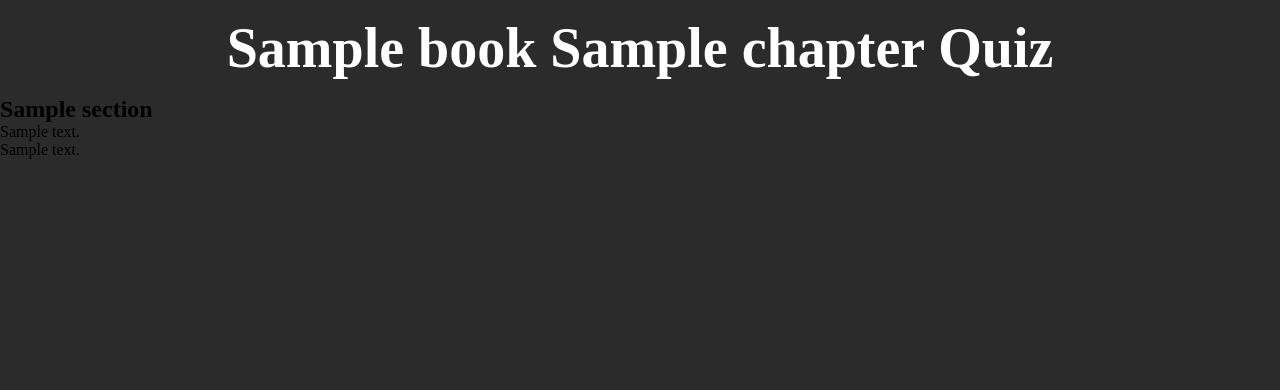
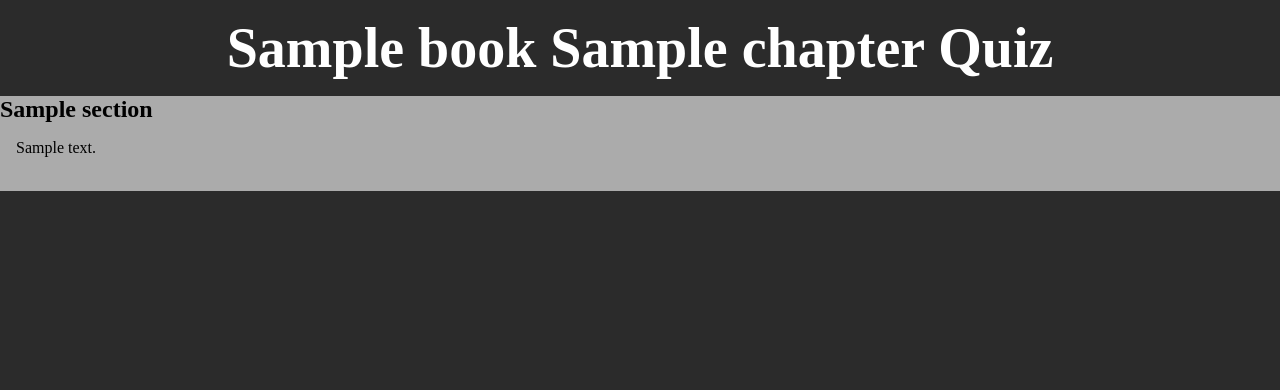
Before and after one commit to david22573/bible-quizzer, a FastAPI app: template templates/study/quiz.html in a window 1280 px wide. Shown: the part 58-448 px from the top of the page. Run offline with FastAPI, Linux system fonts and the light colour scheme; the template is opened without the code that fills it: most values are stand-ins (such as "Sample title", 1, 10 or a date in 2020).

Commit message:
go back to old quiz gen template

```diff
--- a/app/utils/data.py
+++ b/app/utils/data.py
@@ -90,7 +90,7 @@ def get_books():
 
 def get_quiz(book, chapter):
     try:
-        quiz_path = f"./data/{book}/{book.lower()}-{chapter}.json"
+        quiz_path = f"./data/quizzes/{book}/{book.lower()}-{chapter}.json"
         with open(quiz_path) as jf:
             return json.load(jf)
     except FileNotFoundError:
--- a/quiz_gen.py
+++ b/quiz_gen.py
@@ -9,7 +9,7 @@ class QuizGenerator:
         self.book = book
         self.chapter = chapter
 
-        with open("./data/new_quiz_template.json") as f:
+        with open("./data/quiz-template.json") as f:
             self.outline = json.load(f)
 
     def set_instructions(self):
@@ -27,7 +27,7 @@ class QuizGenerator:
         self.write_json(data)
 
     def write_json(self, data):
-        quizzes_path = "./data/new_quizzes"
+        quizzes_path = "./data/quizzes"
         if not os.path.exists(f"{quizzes_path}/{self.book}"):
             os.makedirs(f"{quizzes_path}/{self.book}")
         file_name = f"{self.book.lower()}-{self.chapter}.json"
--- a/templates/study/quiz.html
+++ b/templates/study/quiz.html
@@ -1,5 +1,4 @@
 {% extends 'study/index.html' %}
-{{ super() }}
 
 {% block title %}
 {{ quiz.book }} {{ quiz.chapter }}
@@ -10,10 +9,24 @@
 {{super()}}
 <style>
     .quiz-container {
+        margin: 0 auto;
+        display: flex;
+        background-color: #ababab;
+        overflow-x: scroll;
+        overflow-y: hidden;
+    }
+
+    .question-container {
+        scroll-snap-align: start;
+        flex: 1 0 100%;
         width: 100%;
-        display: flex;
-        overflow-x: scroll;
-        scroll-snap-type: x mandatory;
+        height: 100%;
+        padding: 1rem;
+    }
+
+    .question {
+        height: 100%;
+        width: 100%;
     }
 </style>
 {% endblock %}
@@ -34,3 +47,8 @@
     {% endfor %}
 </div>
 {% endblock %}
+
+{% block scripts %}
+{{ super() }}
+<script></script>
+{% endblock %}
```
